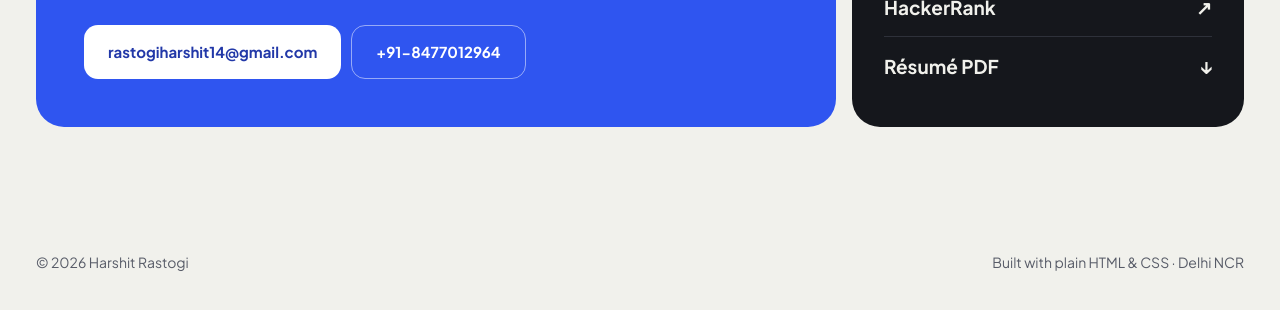
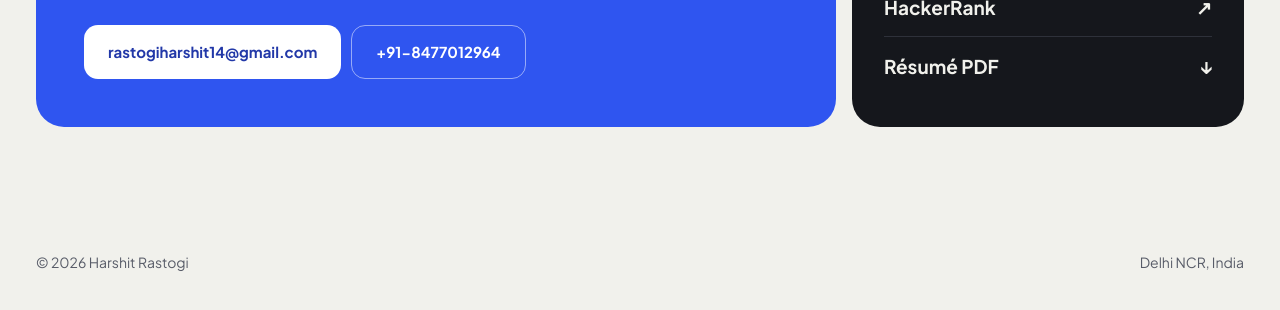
Before and after one commit to Harsh1t-coder/Harsh1t-coder.github.io, a plain HTML site: page index.html in a window 1280 px wide. Shown: the part 4009-4319 px from the top of the page. Drawn offline with Linux system fonts and the light colour scheme.

Commit message:
Simplify footer
Co-Authored-By: Claude Sonnet 5.5 <noreply@anthropic.com>

```diff
--- a/index.html
+++ b/index.html
@@ -219,7 +219,7 @@
 
 <footer>
   <span>© <span id="yr">2026</span> Harshit Rastogi</span>
-  <span>Built with plain HTML &amp; CSS · Delhi NCR</span>
+  <span>Delhi NCR, India</span>
 </footer>
 
 <script src="script.js"></script>
```
